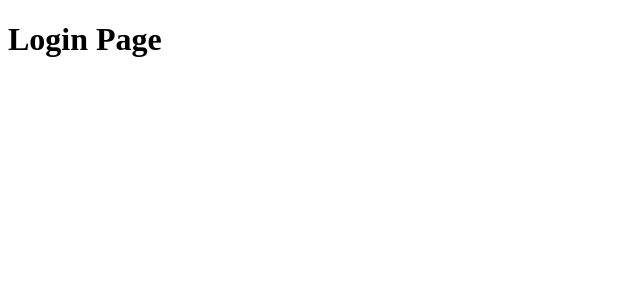
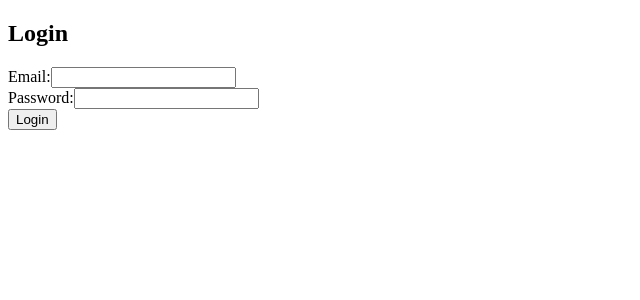
Before and after one commit to RodrigoReyes01/shopping-web, a React (Create React App) app: page / in a window 1280 px wide. Shown: the top 300 px of the page, without its empty margins (0-640 px from the left). Built offline with nearby package versions, Linux system fonts and the light colour scheme.

Commit message:
Update login.js

```diff
--- a/src/views/login/login.js
+++ b/src/views/login/login.js
@@ -1,13 +1,51 @@
-import React from 'react';
-import './login.css'; // Si tienes un archivo CSS específico
+import React, { useState } from 'react';
+import axios from 'axios';
+import { useNavigate } from 'react-router-dom';
 
-function Login() {
-  return (
-    <div>
-      <h1>Login Page</h1>
-      {/* Agrega aquí tu formulario de login */}
-    </div>
-  );
-}
+const Login = () => {
+    const [email, setEmail] = useState('');
+    const [password, setPassword] = useState('');
+    const [error, setError] = useState('');
+    const navigate = useNavigate();
+
+    const handleLogin = async (e) => {
+        e.preventDefault();
+        try {
+            const response = await axios.post('http://tu-api.com/login', { email, password });
+            localStorage.setItem('token', response.data.token);
+            navigate('/main-view');
+        } catch (err) {
+            setError('Invalid email or password');
+        }
+    };
+
+    return (
+        <div>
+            <h2>Login</h2>
+            <form onSubmit={handleLogin}>
+                <div>
+                    <label>Email:</label>
+                    <input
+                        type="email"
+                        value={email}
+                        onChange={(e) => setEmail(e.target.value)}
+                        required
+                    />
+                </div>
+                <div>
+                    <label>Password:</label>
+                    <input
+                        type="password"
+                        value={password}
+                        onChange={(e) => setPassword(e.target.value)}
+                        required
+                    />
+                </div>
+                {error && <p style={{ color: 'red' }}>{error}</p>}
+                <button type="submit">Login</button>
+            </form>
+        </div>
+    );
+};
 
 export default Login;
```
